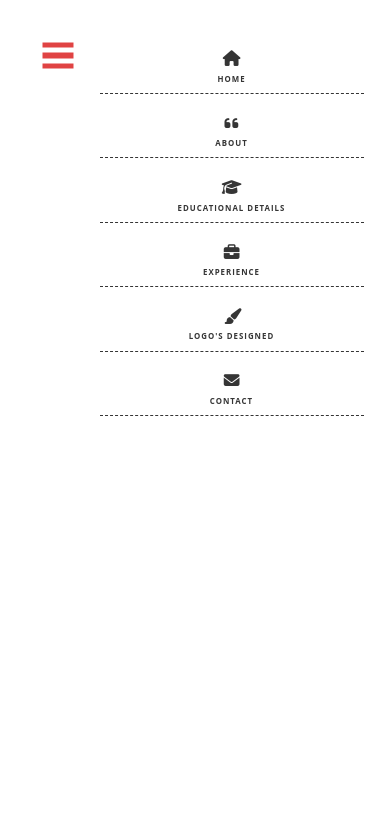
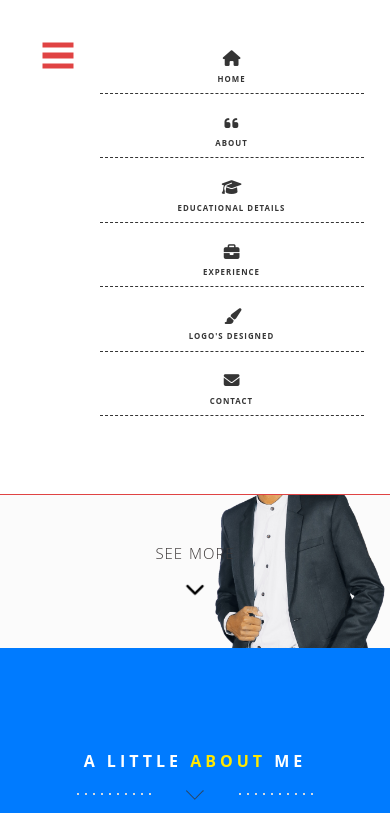
Before and after one commit to nerellarohith/Rohith, a plain HTML site: page index.html in a window 390 px wide. Both pictures are taken after a click on the button 57 px from the left and 55 px from the top of the page. Shown: the top 813 px of the page. Drawn offline with nearby package versions, Linux system fonts and the light colour scheme.

Commit message:
style.css

```diff
--- a/css/style.css
+++ b/css/style.css
@@ -1274,7 +1274,7 @@ footer p {
         margin-bottom: 10px;
     }
     .show-menu .menu-wrap {
-        height: 100%;
+        height: 58.7%;
     }
 }
 
```
